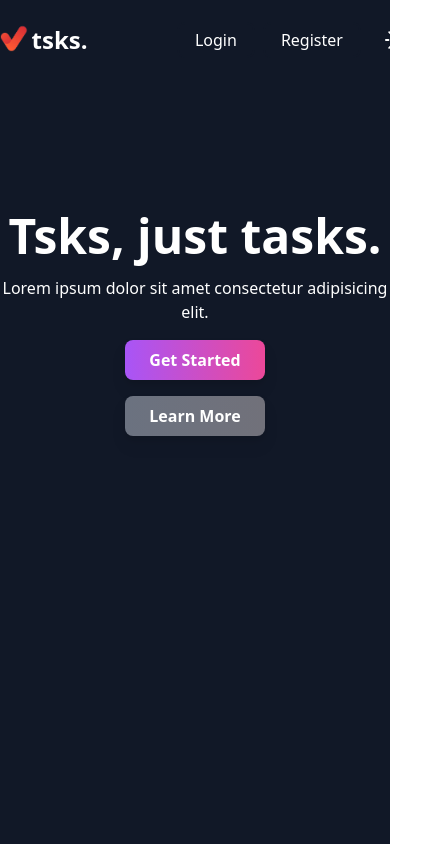
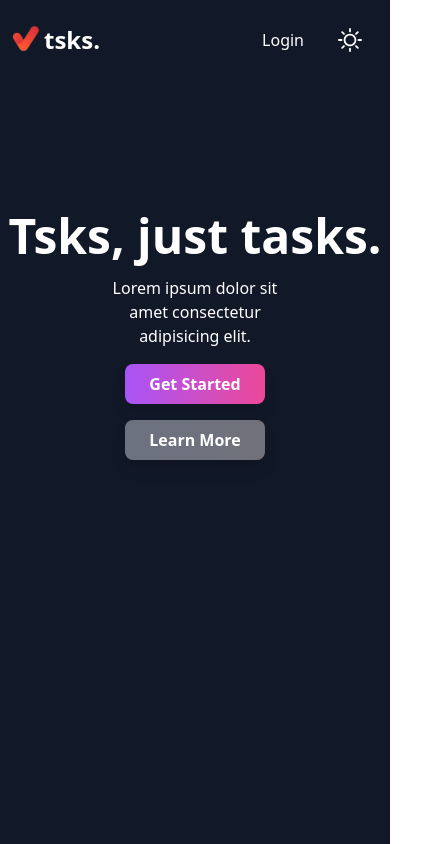
Before and after one commit to mahfuz68/todo, a React (Vite) app: page / in a window 390 px wide. Shown: the whole page, 425 px wide, since content can reach past the window. Built offline with nearby package versions, Linux system fonts and the light colour scheme.

Commit message:
todo app placeholder text

```diff
--- a/src/component/HomeNavbar.jsx
+++ b/src/component/HomeNavbar.jsx
@@ -6,8 +6,8 @@ import ThemeToggle from './ThemeToggle';
 export default function HomeNavbar() {
     return (
         <div>
-            <div className="text-center pt-3 dark:text-white dark:bg-gray-900">
-                <div className="sm:px-4  md:px-14 xl:px-36 flex justify-between items-center">
+            <div className="max-w-full text-center pt-3 dark:text-white dark:bg-gray-900">
+                <div className="px-3 sm:px-4  md:px-14 xl:px-36 flex justify-between items-center">
                     <div className="flex space-x-4 lg:space-x-6 items-center">
                         <NavLink to="/">
                             <div className="flex space-x-1">
@@ -18,12 +18,12 @@ export default function HomeNavbar() {
 
                         <NavLink
                             to="/login"
-                            className="invisible md:visible font-medium rounded-lg px-4 py-1 border-white hover:border-gray-600 dark:border-gray-900 border-2 dark:hover:border-indigo-700"
+                            className="hidden md:block font-medium rounded-lg px-4 py-1 border-white hover:border-gray-600 dark:border-gray-900 border-2 dark:hover:border-indigo-700"
                         >
                             Features
                         </NavLink>
                     </div>
-                    <div className="flex items-center space-x-2 md:space-x-2 font-extrabold">
+                    <div className="flex items-center space-x-0 md:space-x-2 font-extrabold">
                         <NavLink
                             className="font-medium rounded-lg px-4  py-1 border-white hover:border-gray-600 dark:border-gray-900 border-2 dark:hover:border-indigo-700"
                             to="/login"
@@ -32,7 +32,7 @@ export default function HomeNavbar() {
                         </NavLink>
 
                         <NavLink
-                            className="font-medium rounded-lg px-4  py-1 border-white hover:border-gray-600 dark:border-gray-900 border-2 dark:hover:border-indigo-700"
+                            className="font-medium hidden md:block rounded-lg px-4  py-1 border-white hover:border-gray-600 dark:border-gray-900 border-2 dark:hover:border-indigo-700"
                             to="/register"
                         >
                             Register
--- a/src/page/Home.jsx
+++ b/src/page/Home.jsx
@@ -4,13 +4,13 @@ import HomeNavbar from '../component/HomeNavbar';
 
 export default function Home() {
     return (
-        <div className="h-full dark:bg-gray-900">
+        <div className="h-full w-full dark:bg-gray-900">
             <HomeNavbar />
             <div className="my-36 dark:text-white text-center">
-                <h1 className="text-5xl  lg:text-4xl font-bold">Tsks, just tasks.</h1>
-                <div className="md:w-1/2 lg:w-1/5 xl:w-[315px] text-center mx-auto">
+                <h1 className=" text-5xl lg:text-4xl font-bold">Tsks, just tasks.</h1>
+                <div className="w-1/2 lg:w-1/5 xl:w-[315px] text-center mx-auto">
                     <p className="my-4">Lorem ipsum dolor sit amet consectetur adipisicing elit.</p>
-                    <div className="flex flex-wrap gap-y-4 flex-col lg:justify-between lg:flex-row ">
+                    <div className="flex flex-wrap gap-y-4 flex-col md:justify-between md:flex-row ">
                         <button
                             type="button"
                             className=" button-primary bg-gradient-to-r from-purple-500 to-pink-500  hover:bg-gradient-to-l hover:from-indigo-500 hover:to-purple-500"
```
